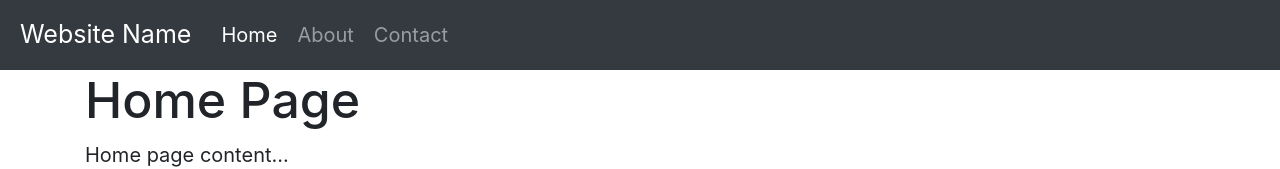
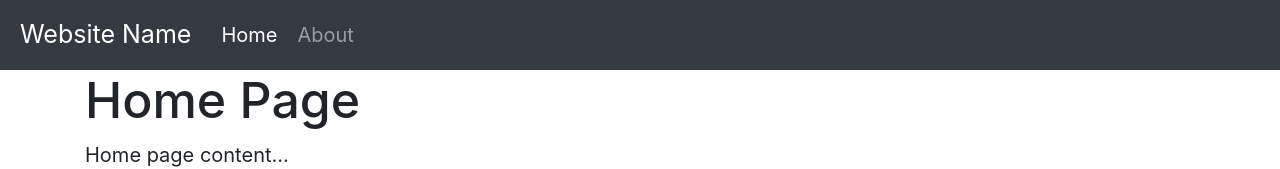
Before and after one commit to annelineguttormsen/jsf--react--form-submit, a React (Create React App) app: page / in a window 1280 px wide. Shown: the top 169 px of the page. Built offline with nearby package versions, Linux system fonts and the light colour scheme.

Commit message:
removed answer code

```diff
--- a/src/components/App.js
+++ b/src/components/App.js
@@ -10,7 +10,6 @@ import {
 import Container from "react-bootstrap/Container";
 import Home from "./Home";
 import AboutUs from "./AboutUs";
-import Contact from "./Contact";
 
 function App() {
     return (
@@ -28,9 +27,6 @@ function App() {
                         <NavLink to="/aboutus" className="nav-link">
                             About
                         </NavLink>
-                        <NavLink to="/contact" className="nav-link">
-                            Contact
-                        </NavLink>
                     </Nav>
                 </Navbar.Collapse>
             </Navbar>
@@ -39,7 +35,6 @@ function App() {
                 <Switch>
                     <Route path="/" exact component={Home} />
                     <Route path="/aboutus" component={AboutUs} />
-                    <Route path="/contact" component={Contact} />
                 </Switch>
             </Container>
         </Router>
--- a/src/components/Contact.js
+++ b/src/components/Contact.js
@@ -1,22 +1,6 @@
 import React from 'react';
 
 export default function Contact() {
-
-  function handleSubmit(event) {
-    // stop the form from submitting
-    event.preventDefault();
-
-    // log out the event object
-    console.log(event);
-    // log out the elements from the page
-    console.log(event.target.elements);
-    // log out the name of each element and the value of each element
-    for (let i = 0; i < event.target.elements.length; i++) {
-      const element = event.target.elements[i];
-      console.log(element.name, element.value);
-    }
-  }
-
   return (
     <div className="Contact">
       <h1>Contact Page</h1>
```
